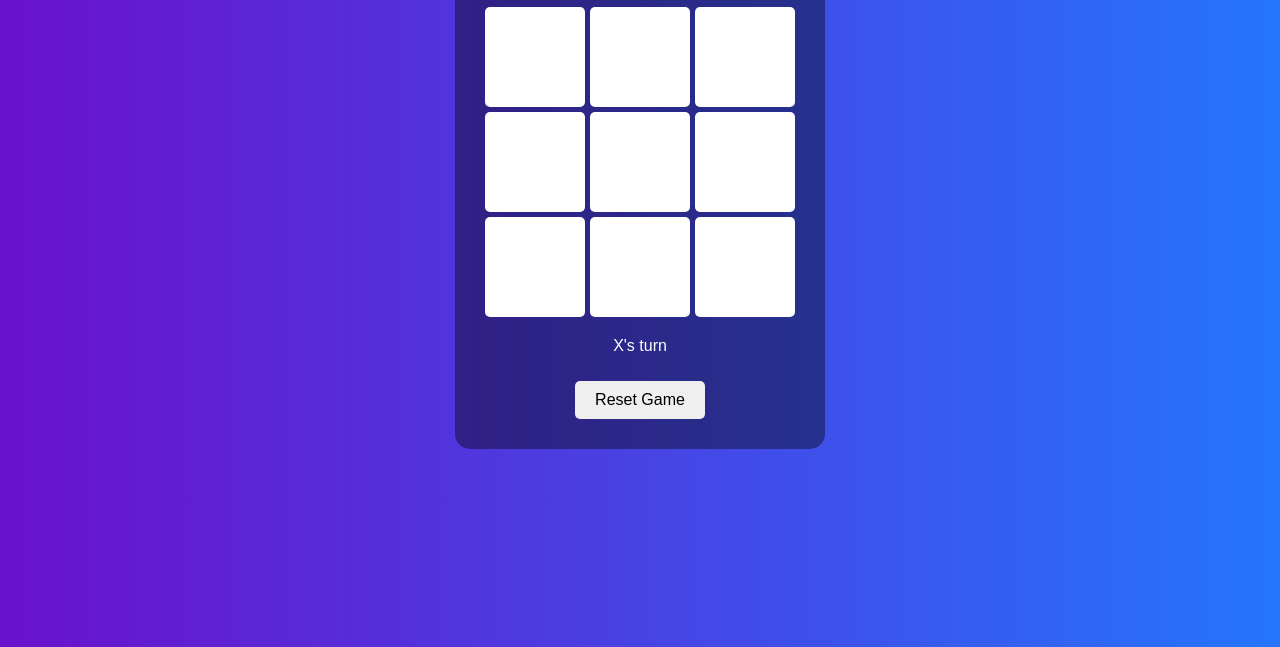
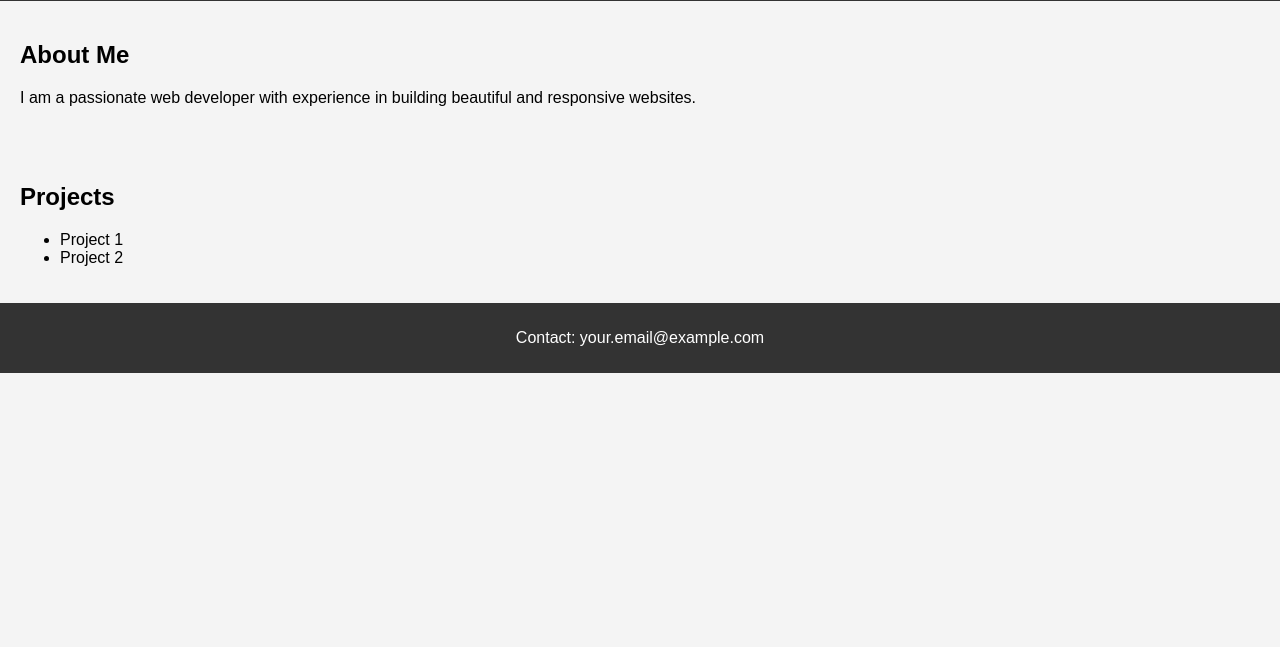
Before and after one commit to amburiswathipriya05/PRODIGY_WD_03, a plain HTML site: page index.html in a window 1280 px wide. Shown: the part 153-800 px from the top of the page. Drawn offline with Linux system fonts and the light colour scheme.

Commit message:
Add files via upload

```diff
--- a/index.html
+++ b/index.html
@@ -1,19 +1,29 @@
-
 <!DOCTYPE html>
 <html lang="en">
 <head>
     <meta charset="UTF-8">
     <meta name="viewport" content="width=device-width, initial-scale=1.0">
-    <title>Tic Tac Toe</title>
+    <title>My Portfolio</title>
     <link rel="stylesheet" href="style.css">
 </head>
 <body>
-    <div class="container">
-        <h1>Tic-Tac-Toe</h1>
-        <div id="board" class="board"></div>
-        <p id="status"></p>
-        <button onclick="resetGame()">Reset Game</button>
-    </div>
-    <script src="script.js"></script>
+    <header>
+        <h1>Welcome to My Portfolio</h1>
+        <p>Web Developer | Designer | Coder</p>
+    </header>
+    <section id="about">
+        <h2>About Me</h2>
+        <p>I am a passionate web developer with experience in building beautiful and responsive websites.</p>
+    </section>
+    <section id="projects">
+        <h2>Projects</h2>
+        <ul>
+            <li>Project 1</li>
+            <li>Project 2</li>
+        </ul>
+    </section>
+    <footer>
+        <p>Contact: your.email@example.com</p>
+    </footer>
 </body>
 </html>
--- a/script.js
+++ b/script.js
@@ -1,62 +1 @@
-
-const board = document.getElementById("board");
-const statusText = document.getElementById("status");
-let currentPlayer = "X";
-let gameBoard = ["", "", "", "", "", "", "", "", ""];
-let gameActive = true;
-
-function handleClick(event) {
-    const index = Array.from(board.children).indexOf(event.target);
-    if (gameBoard[index] === "" && gameActive) {
-        gameBoard[index] = currentPlayer;
-        event.target.textContent = currentPlayer;
-        if (checkWinner()) {
-            statusText.textContent = currentPlayer + " wins!";
-            gameActive = false;
-        } else if (!gameBoard.includes("")) {
-            statusText.textContent = "It's a draw!";
-            gameActive = false;
-        } else {
-            currentPlayer = currentPlayer === "X" ? "O" : "X";
-            statusText.textContent = currentPlayer + "'s turn";
-        }
-    }
-}
-
-function checkWinner() {
-    const winConditions = [
-        [0, 1, 2],
-        [3, 4, 5],
-        [6, 7, 8],
-        [0, 3, 6],
-        [1, 4, 7],
-        [2, 5, 8],
-        [0, 4, 8],
-        [2, 4, 6]
-    ];
-    return winConditions.some(condition => {
-        const [a, b, c] = condition;
-        return gameBoard[a] && gameBoard[a] === gameBoard[b] && gameBoard[a] === gameBoard[c];
-    });
-}
-
-function resetGame() {
-    gameBoard = ["", "", "", "", "", "", "", "", ""];
-    currentPlayer = "X";
-    gameActive = true;
-    statusText.textContent = currentPlayer + "'s turn";
-    Array.from(board.children).forEach(cell => cell.textContent = "");
-}
-
-function createBoard() {
-    board.innerHTML = "";
-    for (let i = 0; i < 9; i++) {
-        const cell = document.createElement("div");
-        cell.classList.add("cell");
-        cell.addEventListener("click", handleClick);
-        board.appendChild(cell);
-    }
-    statusText.textContent = currentPlayer + "'s turn";
-}
-
-createBoard();
+console.log('Portfolio site loaded.');
--- a/style.css
+++ b/style.css
@@ -1,46 +1,21 @@
-
 body {
     font-family: Arial, sans-serif;
-    background: linear-gradient(to right, #6a11cb, #2575fc);
-    color: white;
+    margin: 0;
+    padding: 0;
+    background-color: #f4f4f4;
+}
+header {
+    background-color: #333;
+    color: #fff;
+    padding: 20px;
     text-align: center;
-    padding: 50px;
-    margin: 0;
 }
-
-.container {
-    background-color: rgba(0, 0, 0, 0.4);
-    padding: 30px;
-    border-radius: 15px;
-    display: inline-block;
+section {
+    padding: 20px;
 }
-
-.board {
-    display: grid;
-    grid-template-columns: repeat(3, 100px);
-    grid-gap: 5px;
-    margin: 20px auto;
+footer {
+    background-color: #333;
+    color: #fff;
+    text-align: center;
+    padding: 10px;
 }
-
-.cell {
-    width: 100px;
-    height: 100px;
-    background-color: white;
-    color: black;
-    font-size: 2em;
-    display: flex;
-    align-items: center;
-    justify-content: center;
-    cursor: pointer;
-    border-radius: 5px;
-    user-select: none;
-}
-
-button {
-    padding: 10px 20px;
-    font-size: 16px;
-    margin-top: 10px;
-    cursor: pointer;
-    border: none;
-    border-radius: 5px;
-}
```
Also changed, not shown: 1 other file.
